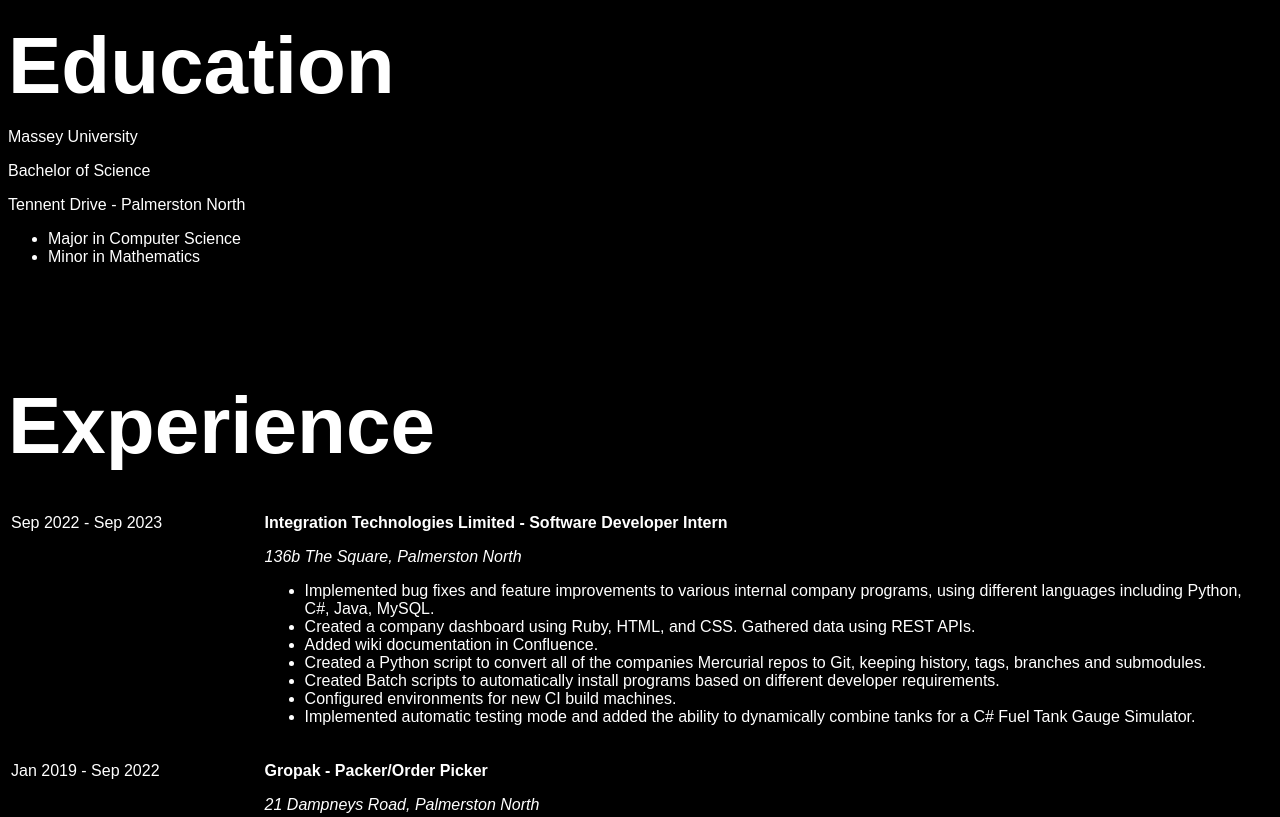
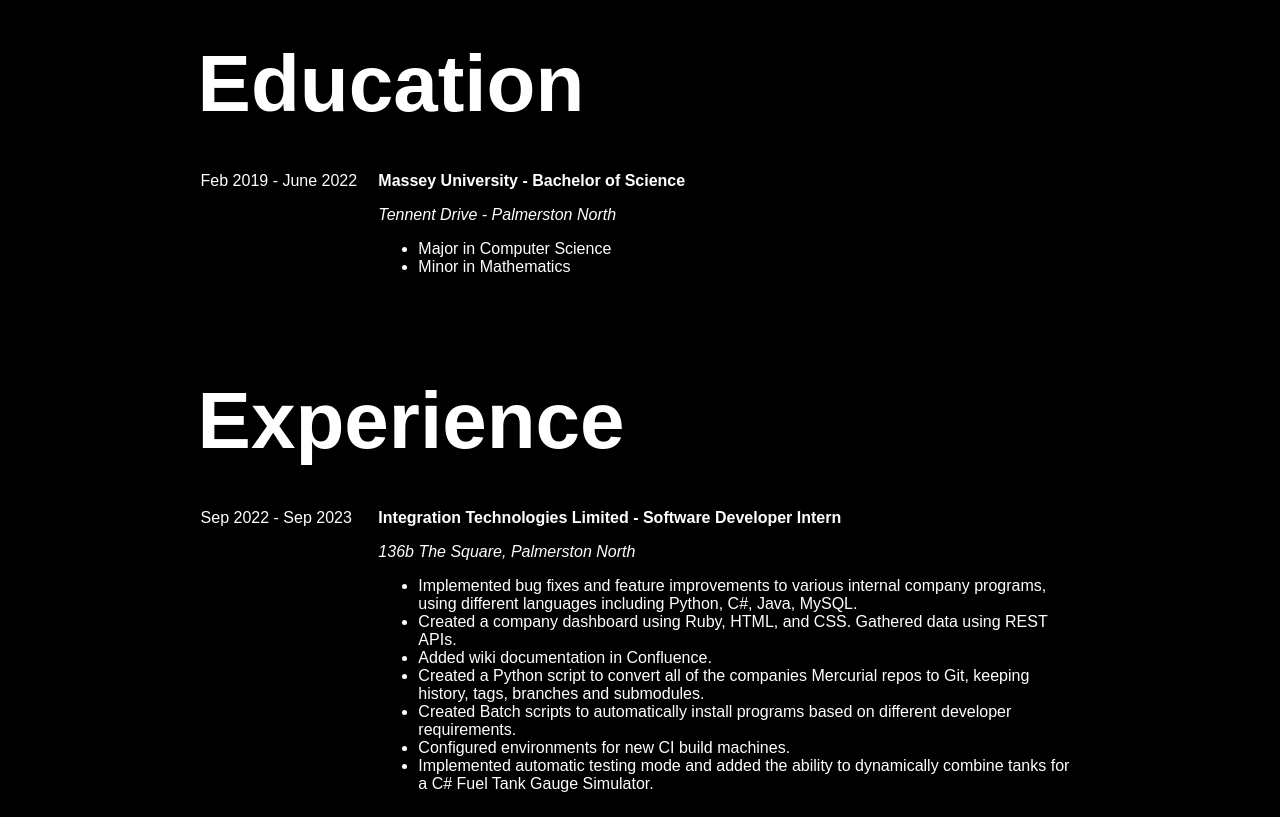
Before and after one commit to HaydenS9009/HaydenS9009.github.io, a plain HTML site: page index.html in a window 1280 px wide. Shown: the part 800-1617 px from the top of the page. Drawn offline with Linux system fonts and the light colour scheme.

Commit message:
Center aligned the divs, Education now uses the same table type as Experience

```diff
--- a/index.html
+++ b/index.html
@@ -12,13 +12,13 @@
         <a href="Projects.html" class="button">Projects</a>
         <a href="Contact.html" class="button">Contact Me</a>
     </div>
-    <div>
+    <div class="mainCenterDiv">
         <h3>Hayden Stimpson</h3>
         <p>I’m a Computer Science graduate that has just completed a one year Software Development internship at Integration Technologies Limited. I’m experienced in a range of programming languages, and have an interest in computer hardware and software.</p>
         <p>~~Github Link~~</p>
         <p>~~LinkedIn Link~~</p>
     </div>
-    <div>
+    <div class="mainCenterDiv">
         <h3>Skills</h3>
         <ul>
             <li>Python</li>
@@ -36,18 +36,24 @@
             <li>Wordpress</li>
         </ul>
     </div>
-    <div>
+    <div class="mainCenterDiv">
         <h3>Education</h3>
-        <p>Massey University</p>
-        <p>Bachelor of Science</p>
-        <p>Tennent Drive - Palmerston North</p>
-        <ul>
-            <li>Major in Computer Science</li>
-            <li>Minor in Mathematics</li>
-        </ul>
-        <p1>Feb 2019 -> June 2022</p1>
+        <table class="experience">
+            <caption>Hayden Stimpson's education</caption>
+            <tr>
+                <td class="experienceLeft"><p>Feb 2019 - June 2022</p></td>
+                <td>
+                    <p><b>Massey University - Bachelor of Science</b></p>
+                    <p><i>Tennent Drive - Palmerston North</i></p>
+                    <ul>
+                        <li>Major in Computer Science</li>
+                        <li>Minor in Mathematics</li>
+                    </ul>
+                </td>
+            </tr>
+        </table>
     </div>
-    <div>
+    <div class="mainCenterDiv">
         <h3>Experience</h3>
         <table class="experience">
             <caption>Hayden Stimpson's work experience</caption>
@@ -119,11 +125,11 @@
         </table>
 
     </div>
-    <div>
+    <div class="mainCenterDiv">
         <h3>Projects</h3>
         <p></p>
     </div>
-    <div>
+    <div class="mainCenterDiv">
         <h3>Contact Me</h3>
         <p></p>
     </div>
--- a/stylesheet.css
+++ b/stylesheet.css
@@ -14,6 +14,7 @@ h3, p, li {
 
 /* Experience Table */
 .experience {
+    width: 100%;
     td {
         vertical-align: top;
     }
@@ -23,3 +24,9 @@ h3, p, li {
 .experienceLeft {
     width: 20%;
 }
+
+/* Styling for the main divs of the page */
+.mainCenterDiv {
+    width: 70%;
+    margin: auto;
+}
```
